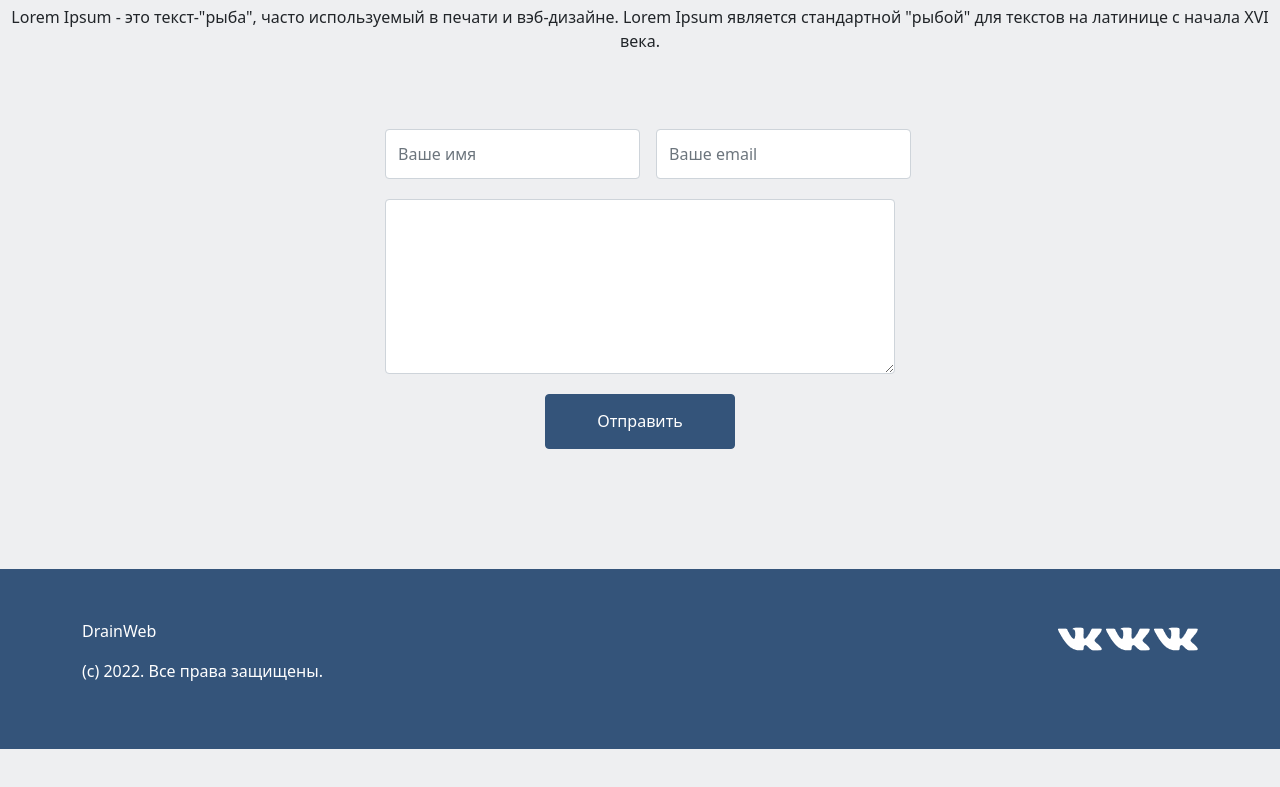
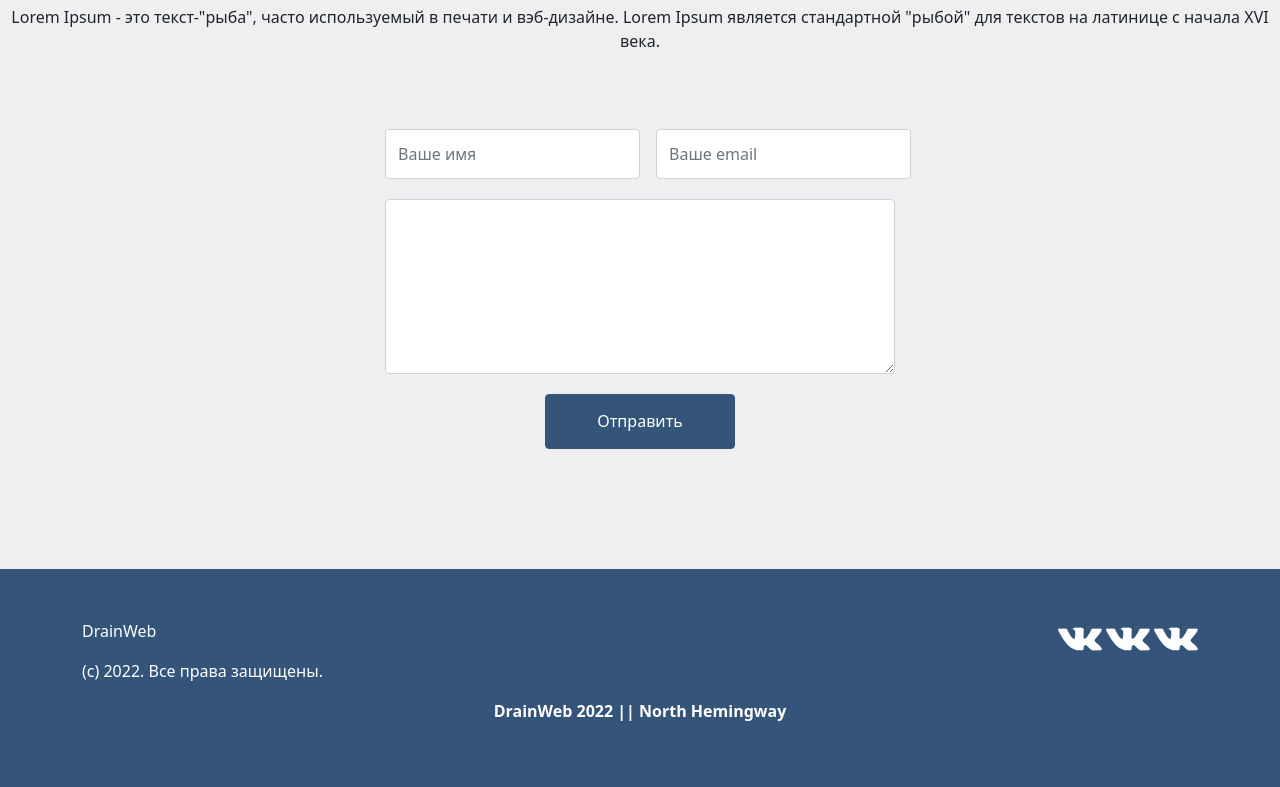
Before and after one commit to norrthh/drainwebn2, a plain HTML site: page index.html in a window 1280 px wide. Shown: the part 4454-5241 px from the top of the page. Before the commit the page ends 5203 px from the top, so only its background shows below. Drawn offline with nearby package versions, Linux system fonts and the light colour scheme.

Commit message:
Update index.html

```diff
--- a/index.html
+++ b/index.html
@@ -265,6 +265,10 @@
                     </a>
                 </div>
             </div>
+
+            <div class="text-center">
+                <p><b>DrainWeb 2022 || North Hemingway</b></p>
+            </div>
         </div>
     </footer>
   </body>
```
